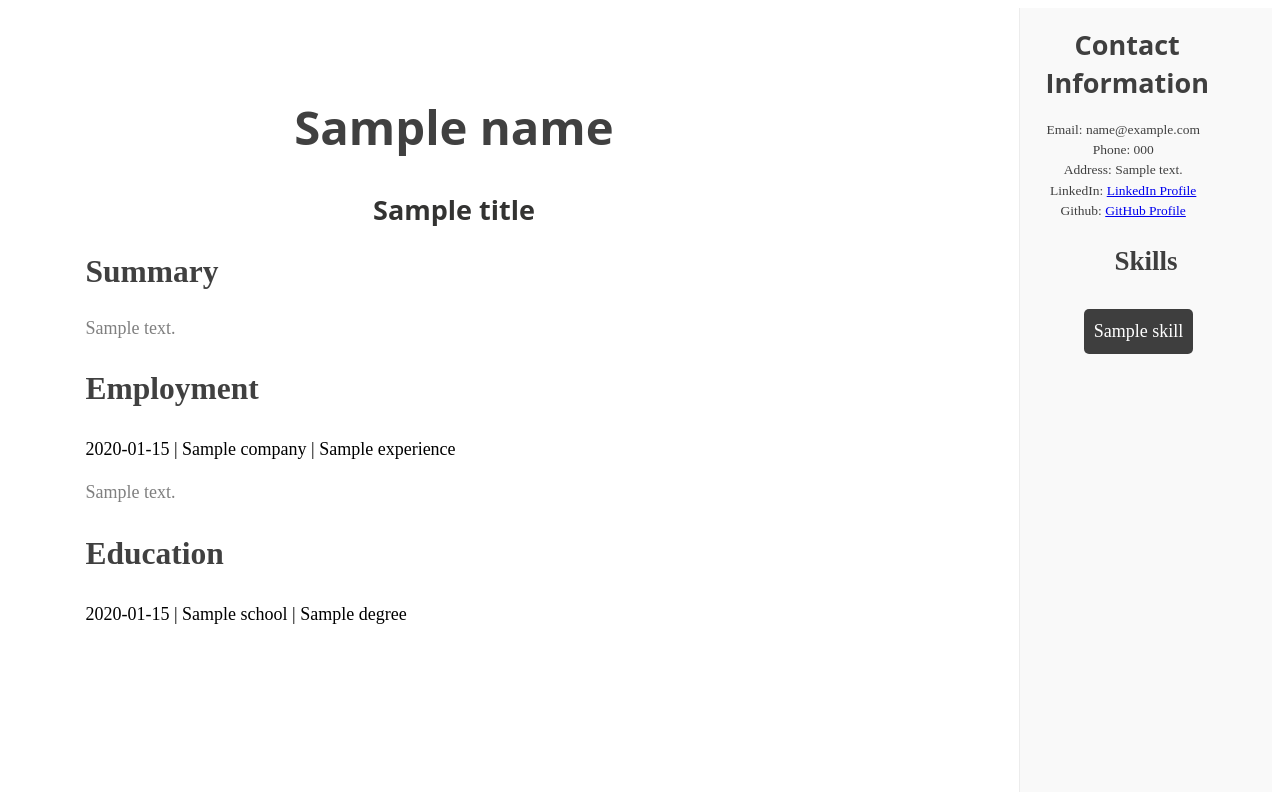
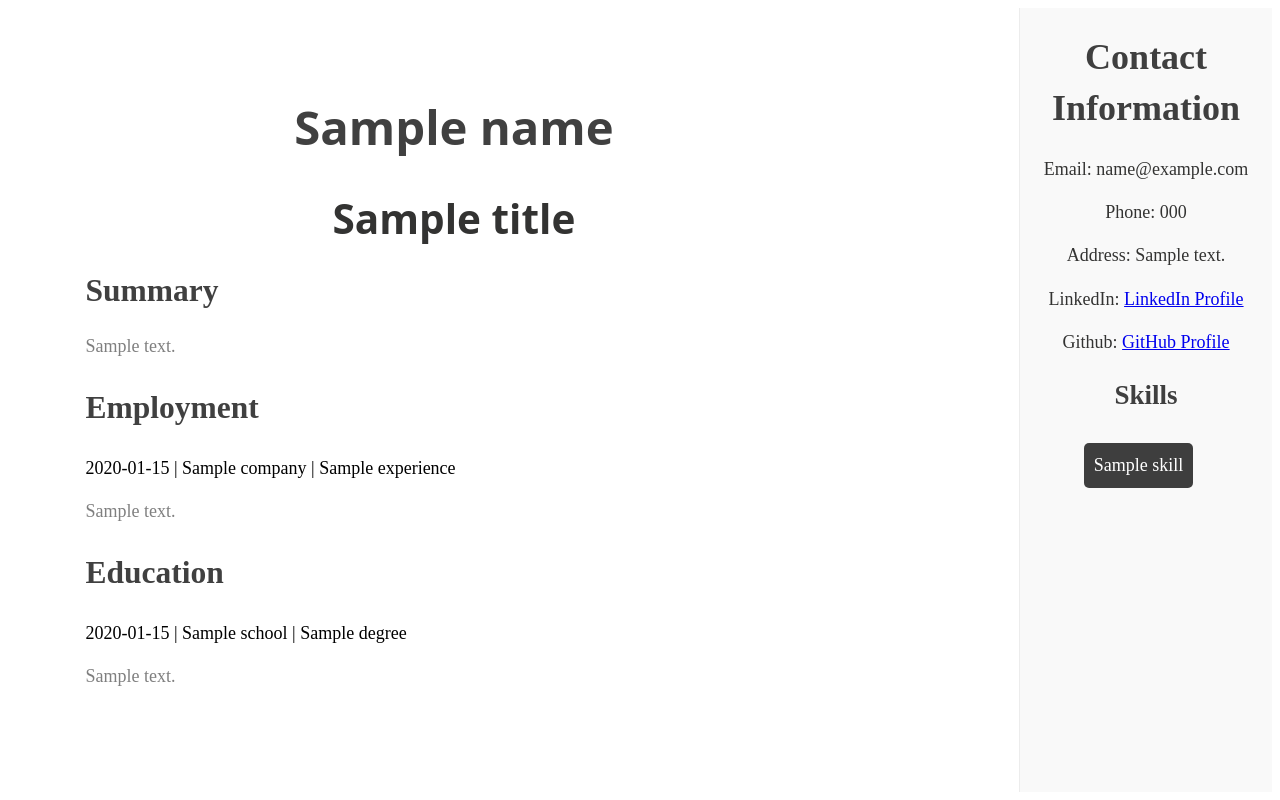
Before and after one commit to ofikodar/chatgpt-resume-builder, a Python web app: template src/templates/resume.html in a window 1280 px wide. Run offline with Jinja, Linux system fonts and the light colour scheme; the template is opened without the code that fills it: most values are stand-ins (such as "Sample title", 1, 10 or a date in 2020).

Commit message:
upload all files

```diff
--- a/src/app.py
+++ b/src/app.py
@@ -1,5 +1,5 @@
+import argparse
 import os
-import argparse
 
 from src.chatbot.chatgpt import Chatgpt
 from src.utils import parse_pdf, export_html_resume
@@ -20,7 +20,7 @@ def improve_resume(args):
     chatbot = Chatgpt(args.config_path)
     new_resume_data = chatbot.improve_resume(parsed_resume)
 
-    output_path = os.path.join(args.data_dir, args.output_file)
+    output_path = os.path.join(args.data_dir, args.output_resume)
     export_html_resume(new_resume_data, output_path)
 
 
@@ -36,7 +36,6 @@ def main():
     parser.add_argument("--output_resume", type=str, default='new_resume.html', help="Name of output resume file")
 
     args = parser.parse_args()
-
     try:
         improve_resume(args)
     except Exception as e:
--- a/src/templates/resume.html
+++ b/src/templates/resume.html
@@ -1,11 +1,13 @@
-<link href='templates/style.css' rel='stylesheet' type='text/css'>
+<link href='style.css' rel='stylesheet' type='text/css'>
+
+<div class='parent'>
     <div class="left">
         <div class="inner">
             <div class="name-hero">
                 <div class="name-text">
                     <h1>{{name}} </h1>
+                    <h3>{{title}} </h3>
                 </div>
-            <h3>{{title}} </h3>
 
             </div>
 
@@ -25,7 +27,7 @@
                 <h1>Education</h1>
                 {% for edu in education %}
                 <p><em>{{edu.dates}} | {{edu.school}} | {{edu.degree}}</em></p>
-            <!--                <p>{{edu.description}}</p>-->
+                <p>{{edu.description}}</p>
 
                 {% endfor %}
             </section>
@@ -34,15 +36,13 @@
         </div>
     </div>
     <div class="right">
-
-        <div class="name-hero">
             <h1>Contact Information</h1>
             <p>Email: {{email}}</p>
             <p>Phone: {{phone}}</p>
             <p>Address: {{address}}</p>
             <p>LinkedIn: <a href="{{linkedin_url}}">LinkedIn Profile</a></p>
             <p>Github: <a href="{{github_url}}">GitHub Profile</a></p>
-        </div>
+
         <section>
             <h1>Skills</h1>
             <ul class="skill-set">
@@ -53,3 +53,4 @@
         </section>
             </div>
 </div>
+</div>
--- a/src/templates/style.css
+++ /dev/null
@@ -1,171 +0,0 @@
-
-@page {
-  size: A4;
-  margin: 0;
-}
-@media print {
-  html, body {
-    width: 210mm;
-    height: 297mm;
-  }
-  /* ... the rest of the rules ... */
-}
-
-*, *:before, *:after {
-  -moz-box-sizing: border-box; -webkit-box-sizing: border-box; box-sizing: border-box;
- }
-
-html
-{
-	font-size:100%;
-}
-
-body
-{
-	-webkit-font-smoothing:antialiased;
-	color:#333332;
-	font-family:Lora, serif;
-	font-size:18px;
-	font-weight:400;
-	line-height:1.4;
-	text-rendering:optimizeLegibility;
-}
-
-.skill-set li:hover
-{
-	background:#3498db;
-}
-
-h1
-{
-	color:rgba(0,0,0,.75);
-}
-
-.wrapper
-{
-	height:100%;
-}
-
-.left
-{
-
-	height:100%;
-	margin-left:-1px;
-	min-width:256px;
-	position:fixed;
-	width:80%;
-
-}
-
-.right
-{
-	text-align:center;
-	background-color:rgba(0,0,0,.025);
-	border-left:1px solid rgba(0,0,0,.05);
-	float:right;
-	height:100%;
-	position:relative;
-	width:20%;
-}
-
-
-.name-hero
-{
-	background:rgba(0,0,0,.001);
-
-	width:85%;
-}
-
-
-.name-hero h1
-{
-	font-family:Open Sans, sans-serif;
-	font-size:1.5em;
-	text-align:center;
-}
-
-.name-hero h2
-{
-	font-family:Open Sans, sans-serif;
-	font-size:1.5em;
-	text-align:center;
-}
-
-.name-hero h3
-{
-	font-family:Open Sans, sans-serif;
-	font-size:1.5em;
-	text-align:center;
-	margin:0px auto;
-}
-
-.name-hero h1 em
-{
-	color:rgba(0,0,0,.3);
-	font-style:normal;
-	font-weight:700;
-}
-
-.name-hero p
-{
-	color:rgba(0,0,0,.75);
-	font-size:.75em;
-	line-height:1.5;
-	margin:0 8px 0 0;
-	text-align:center;
-}
-
-.name-hero .name-text
-{
-    font-size:1.5em;
-	margin:0 auto;
-	width:85%;
-}
-
-.inner
-{
-	margin:0 auto;
-	max-width:975px;
-	padding:3em;
-}
-
-.inner h1
-{
-	font-size:1.75em;
-}
-
-.inner p
-{
-	color:rgba(0,0,0,.5);
-}
-
-.inner p em
-{
-	color:rgba(0,0,0,1);
-	font-style:normal;
-}
-
-.inner section
-{
-	margin:1px auto;
-}
-
-ul
-{
-	list-style-type:none;
-	margin-top:-10px;
-	max-width:570px;
-	padding:0;
-}
-
-.skill-set li
-{
-	background:rgba(0,0,0,.75);
-	border-radius:5px;
-	color:#FFF;
-	display:inline-block;
-	list-style:none;
-	margin:15px 15px 0 0;
-	padding:10px;
-	text-align:justify;
-}
--- a/src/utils.py
+++ b/src/utils.py
@@ -1,4 +1,3 @@
-
 import PyPDF2
 from jinja2 import FileSystemLoader, Environment
 
```
Also changed, not shown: README.md, images/after.PNG (added), images/before.PNG (added), images/before_and_after.png (added), 1 other file. Lines whose indentation alone changed are shown as unchanged.
